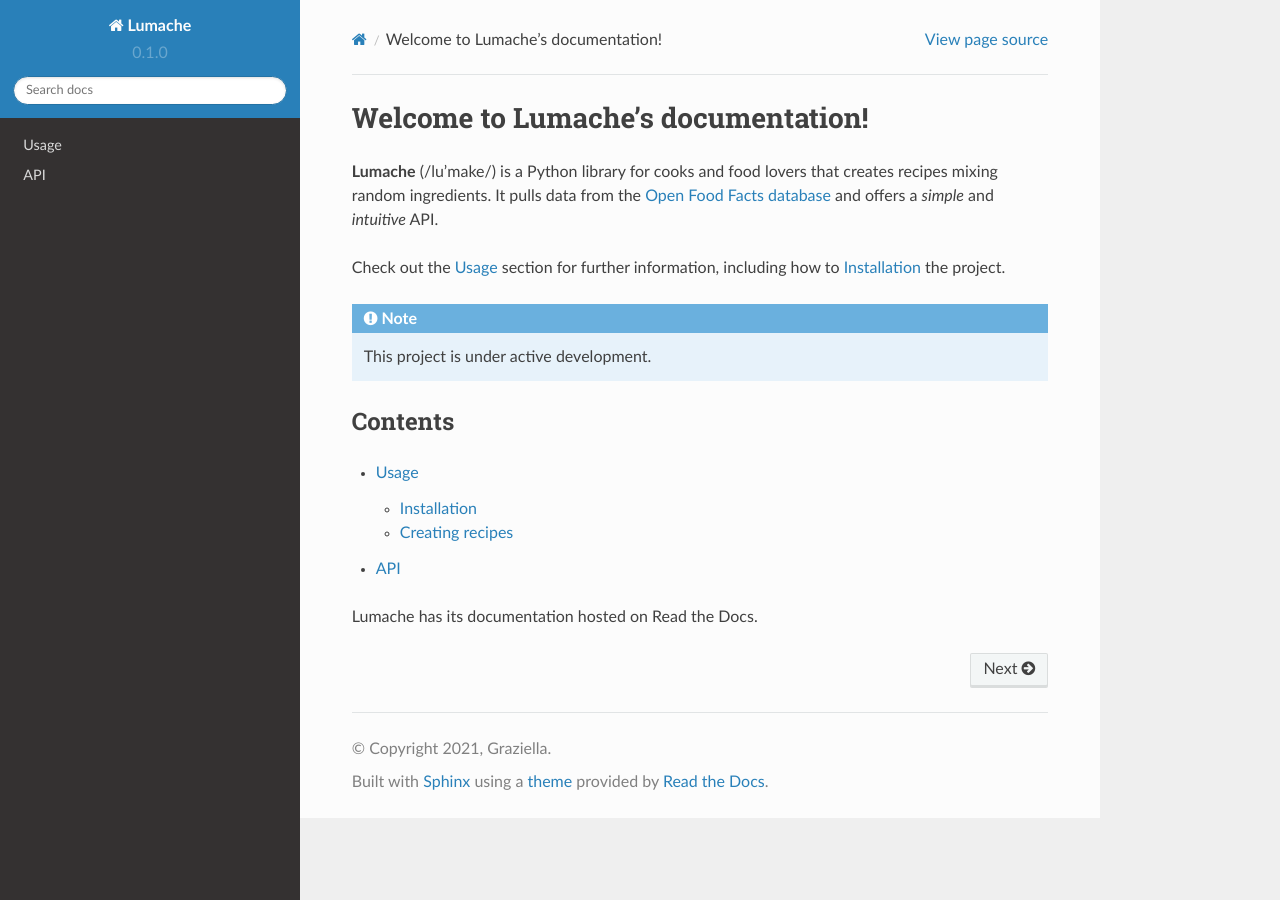
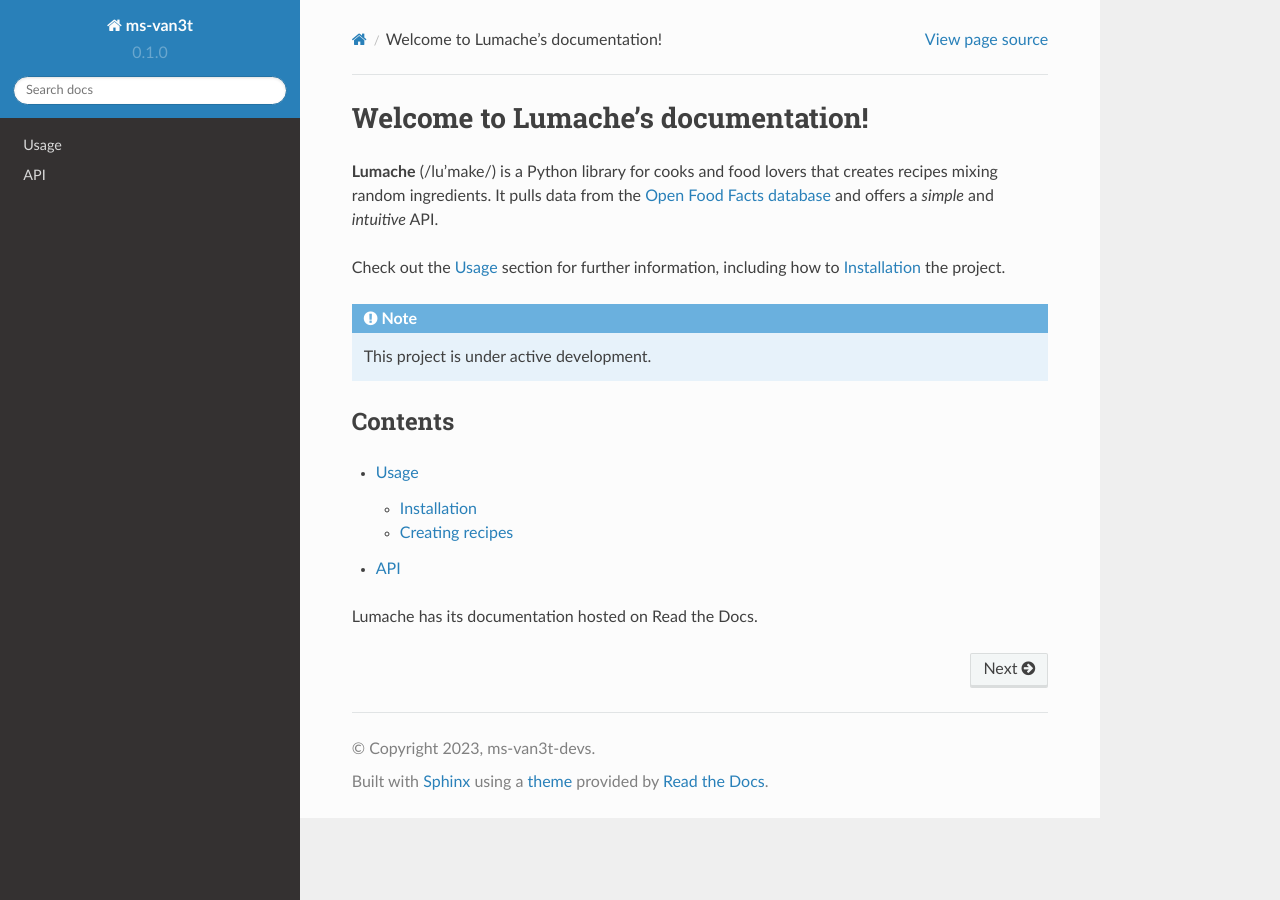
Before and after one commit to carlosrisma/doctutorial, a Sphinx documentation site: the page built from docs/source/index.rst, in a window 1280 px wide. Built offline with Sphinx 7.4.7 and the Read the Docs theme 2.0.0, drawn with Linux system fonts in a browser that asks for light colours.

Commit message:
Update conf.py

```diff
--- a/docs/source/conf.py
+++ b/docs/source/conf.py
@@ -2,9 +2,9 @@
 
 # -- Project information
 
-project = 'Lumache'
-copyright = '2021, Graziella'
-author = 'Graziella'
+project = 'ms-van3t'
+copyright = '2023, ms-van3t-devs'
+author = 'Marco Malinverno,  Francesco Raviglione, Carlos M. Risma Carletti'
 
 release = '0.1'
 version = '0.1.0'
```
